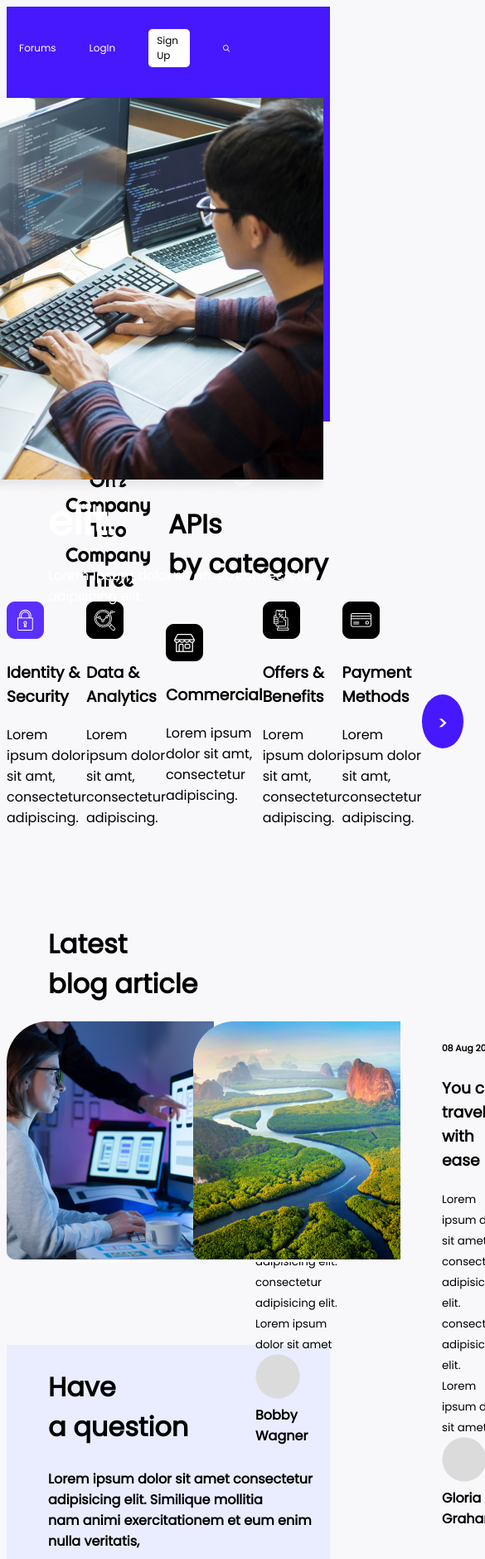
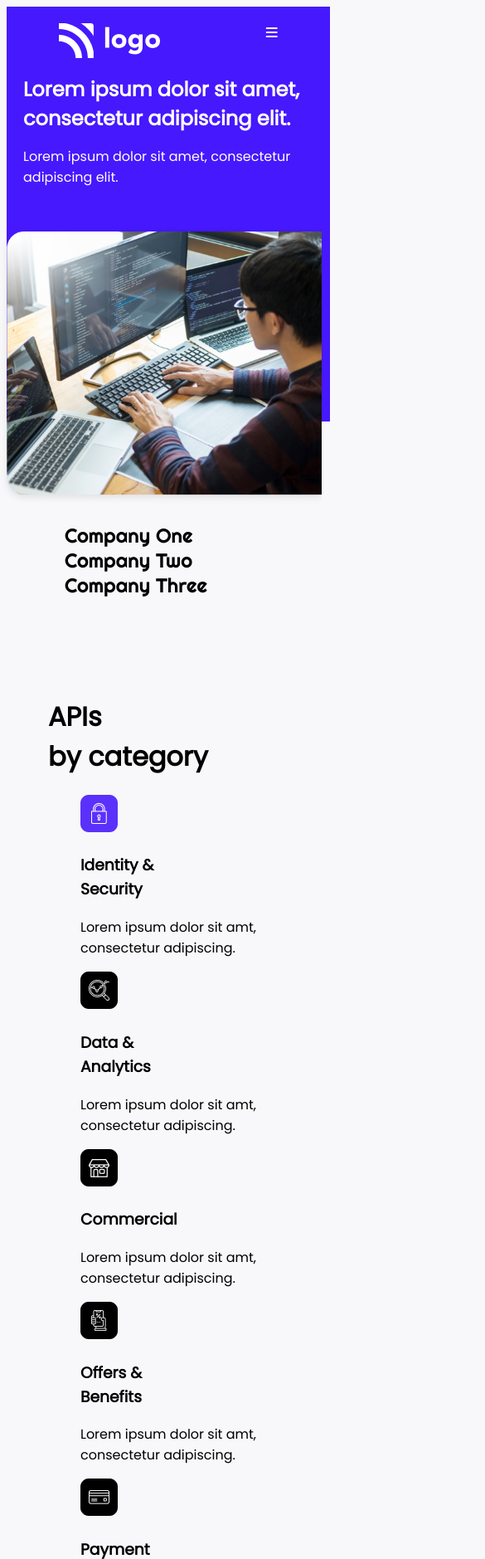
Before and after one commit to rajendrap10/Project-9, a website: page index.html in a window 390 px wide. Shown: the top 1879 px of the page at 83% size, 585 px wide, since content can reach past the window. Drawn offline with Linux system fonts and the light colour scheme.

Commit message:
some new changes

```diff
--- a/index.html
+++ b/index.html
@@ -4,13 +4,16 @@
     <meta charset="UTF-8">
     <meta http-equiv="X-UA-Compatible" content="IE=edge">
     <meta name="viewport" content="initial-scale=1.0, width=device-width">
+    <link rel="stylesheet" href="https://cdnjs.cloudflare.com/ajax/libs/font-awesome/6.2.0/css/all.min.css"
+        integrity="sha512-xh6O/CkQoPOWDdYTDqeRdPCVd1SpvCA9XXcUnZS2FmJNp1coAFzvtCN9BmamE+4aHK8yyUHUSCcJHgXloTyT2A=="
+        crossorigin="anonymous" referrerpolicy="no-referrer" />
     <title>Developer Landing Page</title>
     <link rel="stylesheet" href="style.css">
 </head>
 <body>
     <!-- Header Starts -->
     <header>
-        <!-- Navigation Bar Starts -->
+        <!-- Navigation Bar Starts Here -->
         <nav>
             <!-- Navigation items Starts -->
             <a class="nav-item">Home</a>
@@ -25,8 +28,9 @@
         </nav>
 
         <!-- LOGO -->
-        <div >
+        <div class="brand">
             <img class="logo" src="./images/Logo.png" >
+            <i class="fa-solid bar fa-bars"></i>
         </div>
 
         <!-- Text -->
--- a/style.css
+++ b/style.css
@@ -8,12 +8,11 @@
 
 body {
   width: 100%;
-  background-color: #F8F8FA;
+  background-color: #f8f8fa;
 }
 
-
 header {
-  background-color: #4618FE;
+  background-color: #4618fe;
   height: 500px;
 }
 
@@ -25,7 +24,8 @@ nav {
   height: 100px;
 }
 
-.nav-item, .nav-item-active {
+.nav-item,
+.nav-item-active {
   font-size: 12px;
   color: white;
   cursor: pointer;
@@ -37,7 +37,7 @@ nav {
   background-color: white;
   border: 0;
   border-radius: 5px;
-  color:black;
+  color: black;
 }
 
 .header-text {
@@ -52,7 +52,7 @@ nav {
   margin: 0;
 }
 
-.logo{
+.logo {
   padding: 50px;
   float: left;
 }
@@ -89,13 +89,13 @@ nav {
 
 .cards {
   display: flex;
-  justify-content:space-around;
-  align-items: center
+  justify-content: space-around;
+  align-items: center;
 }
 
-.cards::after{
+.cards::after {
   content: ">";
-  background-color: #4618FE;
+  background-color: #4618fe;
   height: 25px;
   width: 25px;
   border-radius: 50%;
@@ -131,8 +131,8 @@ nav {
   margin-left: 50px;
 }
 
-.faq-section{
-  background-color: #E9EDFF;
+.faq-section {
+  background-color: #e9edff;
   height: 325px;
   margin-top: 100px;
 }
@@ -149,7 +149,7 @@ nav {
 }
 
 .faq-content button {
-  background-color: #5A31FC;
+  background-color: #5a31fc;
   color: white;
   padding: 10px;
   font-size: 16px;
@@ -171,22 +171,22 @@ nav {
 
 /* download section */
 
-.download-section{
+.download-section {
   display: flex;
   flex-direction: row;
-  justify-content:space-around;
+  justify-content: space-around;
   align-items: center;
   background-color: white;
   height: 200px;
   width: 100%;
 }
 
-.download-content h1 span{
+.download-content h1 span {
   font-weight: normal;
 }
 
 .download-email form {
-      background: #E9EDFF;
+  background: #e9edff;
   border: 0;
   border-radius: 20px;
   padding-left: 10px;
@@ -196,19 +196,19 @@ nav {
   padding: 15px;
   border: 0;
   width: 400px;
-    background: #E9EDFF;
+  background: #e9edff;
   font-size: 12px;
   border-radius: 20px;
 }
 
-.downlaod-email form, button {
-  background-color: #5A31FC;
+.downlaod-email form,
+button {
+  background-color: #5a31fc;
   padding: 15px 30px 15px 30px;
   color: #fff;
   border-radius: 20px;
   border: 0;
 }
-
 
 /* footer section */
 
@@ -217,7 +217,7 @@ nav {
   flex-direction: row;
   justify-content: space-around;
   align-items: center;
-  background: #4819FE;
+  background: #4819fe;
   color: white;
   padding: 50px;
 }
@@ -238,5 +238,133 @@ nav {
   list-style: none;
   float: left;
   margin: 10px;
+}
 
+.bar {
+  display: none;
 }
+
+@media screen and (max-width: 600px) {
+
+
+  nav {
+    display: none;
+  }
+
+  .brand {
+    display: flex;
+    justify-content: space-around;
+    align-items: center;
+    color: white;
+  }
+
+  .header-text img {
+    display: none;
+  }
+
+  .header-image {
+    right: 0;
+    margin: 10px;
+    width: 100%;
+    position: relative;
+  }
+
+  .header-text {
+    color: white;
+    padding: 20px;
+    padding-top: 20px;
+    margin-left: 0px;
+    color: white;
+    position: relative;
+  }
+
+  .cards {
+    display: flex;
+    flex-direction: column;
+  }
+
+  .blog-cards {
+    display: flex;
+    flex-direction: column;
+  }
+
+  .companies {
+    display: flex;
+    margin: 50px;
+    align-items: center;
+    text-align: center;
+    width: 100%;
+  }
+  .api {
+    display: flex;
+    flex-direction: column;
+  }
+
+  .blog-card {
+    display: flex;
+    background-color: white;
+    border-radius: 32px;
+    width: 100%;
+    padding: 10px;
+    margin-top: 20px;
+  }
+
+  .list {
+    display: none;
+  }
+
+  .logos-list {
+    display: none;
+  }
+
+  .download-section {
+    display: flex;
+    flex-direction: column;
+    justify-content: center;
+    align-items: center;
+    background-color: white;
+    width: 100%;
+  }
+  .logo {
+    padding: 0px;
+    margin-top: 20px;
+  }
+
+  .bar {
+    display: block;
+  }
+
+  .header-text h2 {
+    font-size: 24px;
+    margin: 0;
+  }
+
+  .companies {
+    display: flex;
+    /* margin: 50px; */
+    flex-wrap: wrap;
+    align-items: center;
+    text-align: center;
+    width: 358px;
+    font-size: 24px;
+    margin: 10px;
+    padding: 10px;
+}
+
+  .blog-image img {
+    width: 100%;
+  }
+
+  .blog-content {
+    margin-left: 10px;
+  }
+
+  .download-email input {
+      padding: 0px;
+      border: 0;
+     width: auto;
+    background: #e9edff;
+    font-size: 12px;
+    border-radius: 20px;
+  }
+}
```
Lines whose indentation alone changed are shown as unchanged.
